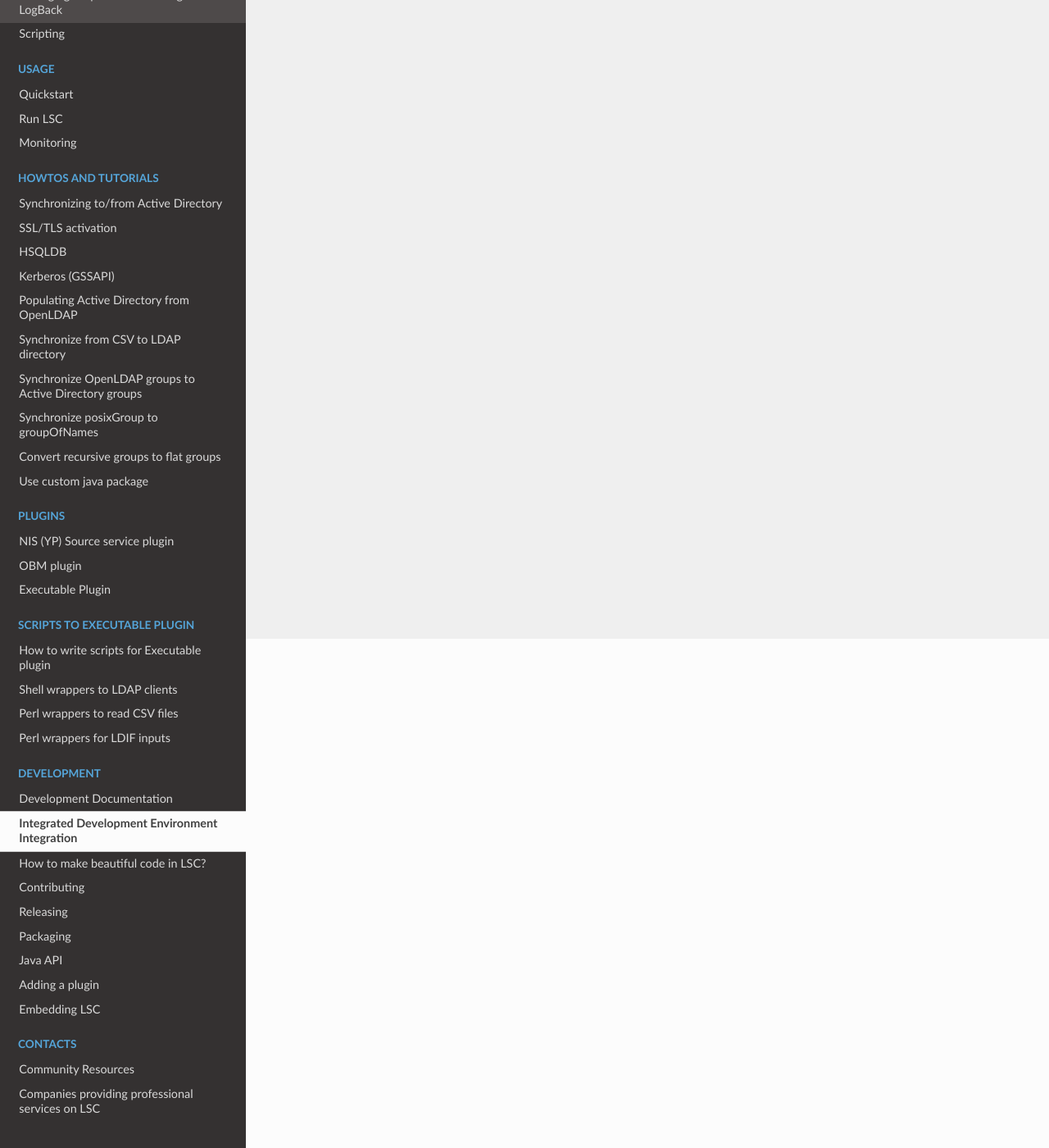
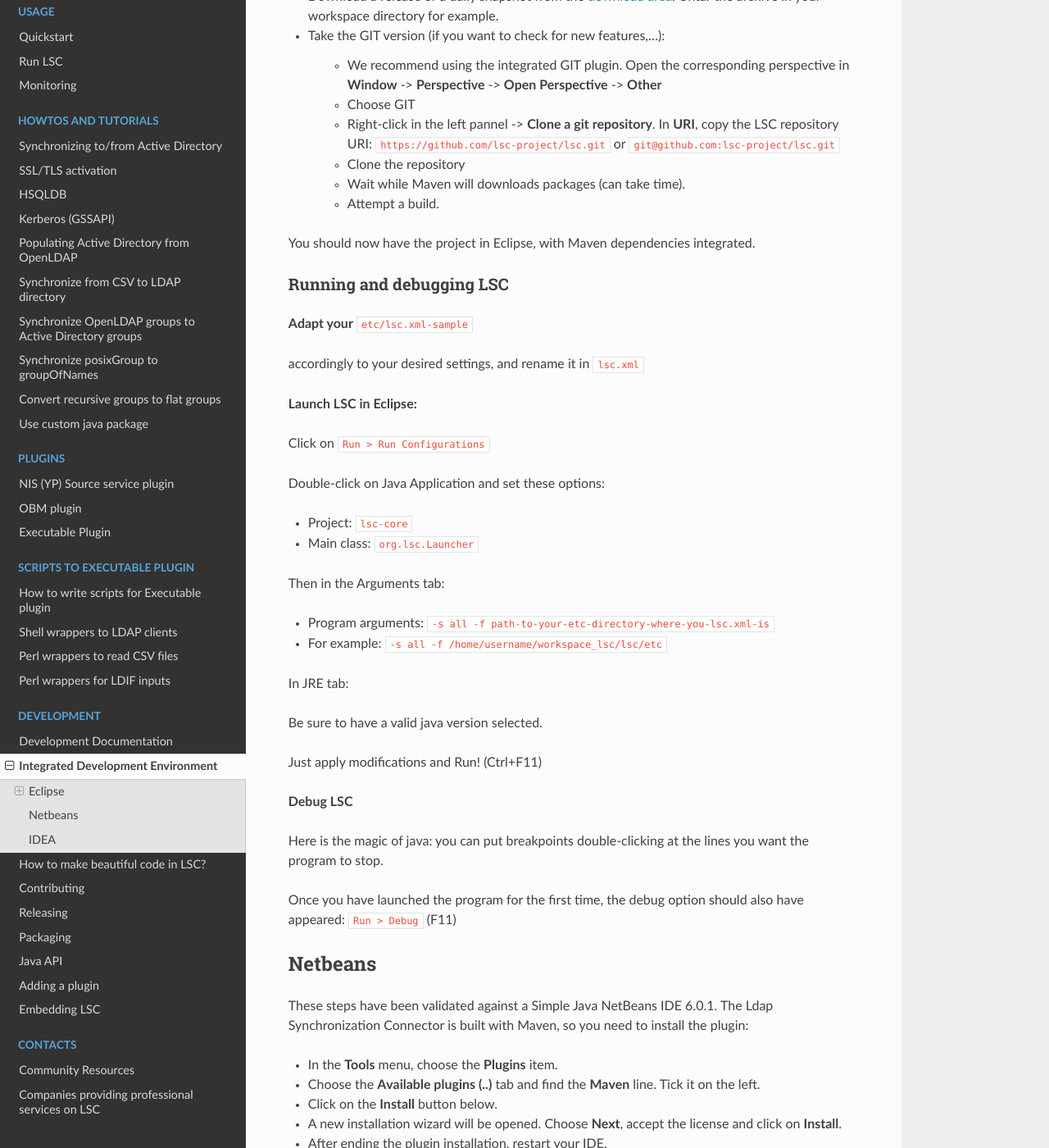
Before and after one commit to lsc-project/documentation, a Sphinx documentation site: the page built from source/ideintegration.rst, in a window 1280 px wide and 1400 px high, scrolled down 621 px. Shown: the whole window at 82% size. Built offline with Sphinx 7.4.7 and the Read the Docs theme 2.0.0, drawn with Linux system fonts in a browser that asks for light colours; some of the changed text lies outside the part shown.

Commit message:
add ideintegration page

```diff
--- a/source/ideintegration.rst
+++ b/source/ideintegration.rst
@@ -1,3 +1,98 @@
-**********************************************
-Integrated Development Environment Integration
-**********************************************
+**********************************
+Integrated Development Environment
+**********************************
+
+In order to develop your code in the project, you may want to integrate it directly in an IDE like `Eclipse <https://www.eclipse.org/>`__, `IDEA <https://www.jetbrains.com/idea/>`__ or `Netbeans <https://netbeans.apache.org/>`__. Please :doc:`contribute <community-resources>` your own method if it is not present here :)
+
+Eclipse
+=======
+
+Maven integration
+-----------------
+
+Ldap Synchronization Connector is built on top of Maven.
+
+In old Eclipse releases, you had to install the Maven 2 plugin.
+
+Now, most Eclipse IDE downloads already include support for the Maven build system through `M2E <https://eclipse.dev/m2e/documentation/m2e-documentation.html>`__. To check, use ``Help > About`` and check if you can see the Maven logo (M2E) sign.
+
+
+Getting the source code
+-----------------------
+
+You have two options to obtain the LSC-sample source code:
+
+- Download a release or a daily snapshot from the `download area <download>`__. Untar the archive in your workspace directory for example.
+- Take the GIT version (if you want to check for new features,...):
+
+    - We recommend using the integrated GIT plugin. Open the corresponding perspective in **Window** -> **Perspective** -> **Open Perspective** -> **Other**
+    - Choose GIT
+    - Right-click in the left pannel -> **Clone a git repository**. In **URI**, copy the LSC repository URI: ``https://github.com/lsc-project/lsc.git`` or ``git@github.com:lsc-project/lsc.git``
+    - Clone the repository
+    - Wait while Maven will downloads packages (can take time).
+    - Attempt a build.
+
+You should now have the project in Eclipse, with Maven dependencies integrated.
+
+
+Running and debugging LSC
+-------------------------
+
+**Adapt your** ``etc/lsc.xml-sample``
+
+accordingly to your desired settings, and rename it in ``lsc.xml``
+
+**Launch LSC in Eclipse:**
+
+Click on ``Run > Run Configurations``
+
+Double-click on Java Application and set these options:
+
+* Project: ``lsc-core``
+* Main class: ``org.lsc.Launcher``
+
+Then in the Arguments tab:
+
+* Program arguments: ``-s all -f path-to-your-etc-directory-where-you-lsc.xml-is``
+* For example: ``-s all -f /home/username/workspace_lsc/lsc/etc``
+
+In JRE tab:
+
+Be sure to have a valid java version selected.
+
+Just apply modifications and Run! (Ctrl+F11)
+
+
+**Debug LSC**
+
+Here is the magic of java: you can put breakpoints double-clicking at the lines you want the program to stop.
+
+Once you have launched the program for the first time, the debug option should also have appeared: ``Run > Debug`` (F11)
+
+
+
+
+
+
+Netbeans
+========
+
+These steps have been validated against a Simple Java NetBeans IDE 6.0.1. The Ldap Synchronization Connector is built with Maven, so you need to install the plugin:
+
+* In the **Tools** menu, choose the **Plugins** item.
+* Choose the **Available plugins (..)** tab and find the **Maven** line. Tick it on the left.
+* Click on the **Install** button below.
+* A new installation wizard will be opened. Choose **Next**, accept the license and click on **Install**.
+* After ending the plugin installation, restart your IDE.
+* Then return to the **Tools** menu and choose **Options** item.
+* Click on the **Miscellaneous** tab and next on the **Maven2** tab.
+* On the Maven2 home line, click on **Browse** button and find the home path of your local Maven2 installation.
+* On the local repository line, click on **Browse** button and find the home path of your local Maven2 repository (currently ``~/.m2/repository``).
+* Click on the **Index Now** button.
+
+You are now ready to open your project. Just go in the **File** menu and choose **Open Project** item. Go to the unzipped directory ``lsc-sample``. The IDE will normally find the needed stuff and will include it ready for use.
+
+IDEA
+====
+
+Please feel free to contribute the way to do it or the license :)
```
